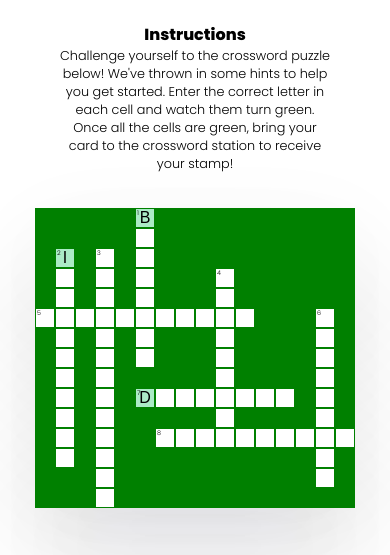
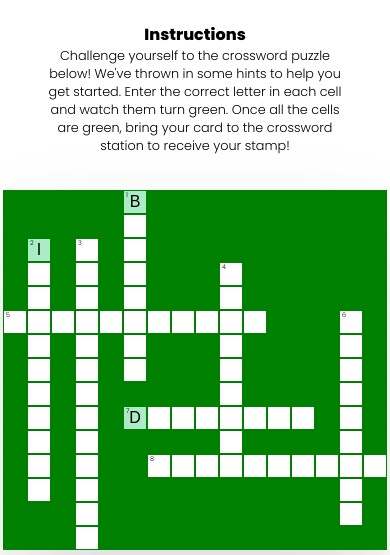
Before and after one commit to kwokleong1985/crossword, a plain HTML site: page index.html in a window 390 px wide. Shown: the part 212-767 px from the top of the page. Drawn offline with Linux system fonts and the light colour scheme.

Commit message:
Update index.html

```diff
--- a/index.html
+++ b/index.html
@@ -66,7 +66,7 @@ input[type="text"] {
 
 .centered-text {
 	font-size: 0.8em;
-	width: 70%;
+	width: 80%;
 	margin: 0 auto;
 	text-align: center;
 }
@@ -75,6 +75,7 @@ h1 {
     text-align: center;
     color: green;
     font-size: 2.2rem;
+	width: 90%;
 }
 
 .number {
@@ -271,7 +272,59 @@ tr:nth-child(even) {
     }
 }
 
-@media screen and (max-width: 410px) {
+@media screen and (max-width: 428px) {
+    .game-container {
+        flex-direction: column;
+        align-items: center;
+         padding-top: 10px;
+        gap: 30px;
+    }
+
+    .puzzle-grid {
+        display: grid;
+        grid-template-rows: repeat(16, 24px);
+    }
+
+    .row {
+        display: grid;
+        grid-template-columns: repeat(16, 24px);
+    }
+
+    .cell {
+        width: 24px;
+        height: 24px;
+    }
+
+    ol {
+        line-height: 1rem;
+        font-size: 14px;
+    }
+
+    input {
+        width: 22px;
+        height: 22px;
+        font-size: 1rem;
+    }
+
+    input:focus {
+        height: 22px;
+        width: 22px;
+    }
+
+    .number {
+        bottom: 34px;
+        font-size: .4rem;
+		left: 2px;
+    }
+
+    .clues {
+        max-width: 100%;
+    }
+}
+
+
+
+@media screen and (max-width: 380px) {
     .game-container {
         flex-direction: column;
         align-items: center;
```
